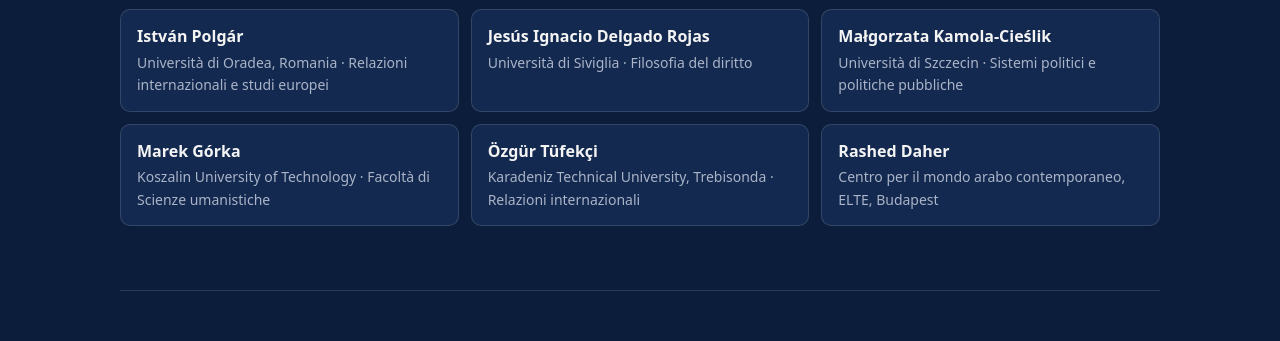
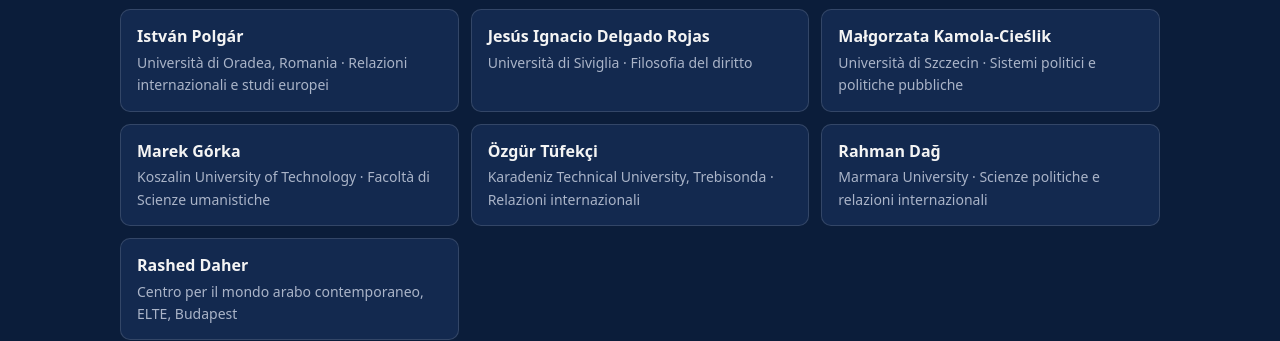
Before and after one commit to quantumnapoli/humanoideonline, a plain HTML site: page index.html in a window 1280 px wide. Shown: the part 1880-2221 px from the top of the page. Drawn offline with Linux system fonts and the light colour scheme.

Commit message:
Consiglio scientifico: aggiunto Rahman Dağ (Marmara University)
Fra Özgür Tüfekçi e Rashed Daher, nella landing in italiano e in inglese.

Claude-Session: https://claude.ai/code/session_01UX599E1Cv6V5gwG88xiaLU

```diff
--- a/index.html
+++ b/index.html
@@ -139,6 +139,7 @@
         <li><strong>Małgorzata Kamola-Cieślik</strong><span>Università di Szczecin · Sistemi politici e politiche pubbliche</span></li>
         <li><strong>Marek Górka</strong><span>Koszalin University of Technology · Facoltà di Scienze umanistiche</span></li>
         <li><strong>Özgür Tüfekçi</strong><span>Karadeniz Technical University, Trebisonda · Relazioni internazionali</span></li>
+        <li><strong>Rahman Dağ</strong><span>Marmara University · Scienze politiche e relazioni internazionali</span></li>
         <li><strong>Rashed Daher</strong><span>Centro per il mondo arabo contemporaneo, ELTE, Budapest</span></li>
       </ul>
     </section>
@@ -207,6 +208,7 @@
         <li><strong>Małgorzata Kamola-Cieślik</strong><span>University of Szczecin · Political Systems and Public Policy</span></li>
         <li><strong>Marek Górka</strong><span>Koszalin University of Technology · Faculty of Humanities</span></li>
         <li><strong>Özgür Tüfekçi</strong><span>Karadeniz Technical University, Trabzon · International Relations</span></li>
+        <li><strong>Rahman Dağ</strong><span>Marmara University · Political Science and International Relations</span></li>
         <li><strong>Rashed Daher</strong><span>Center for the Contemporary Arab World, ELTE, Budapest</span></li>
       </ul>
     </section>
```
